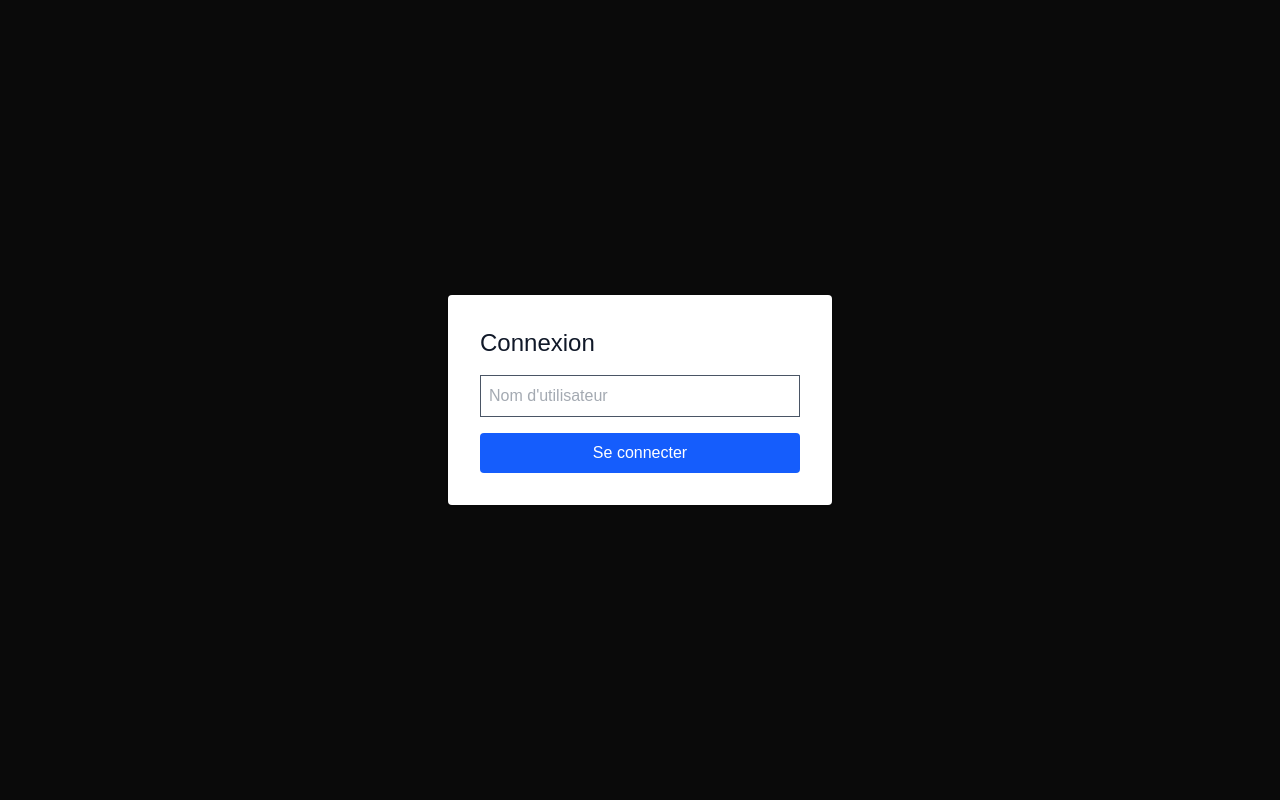
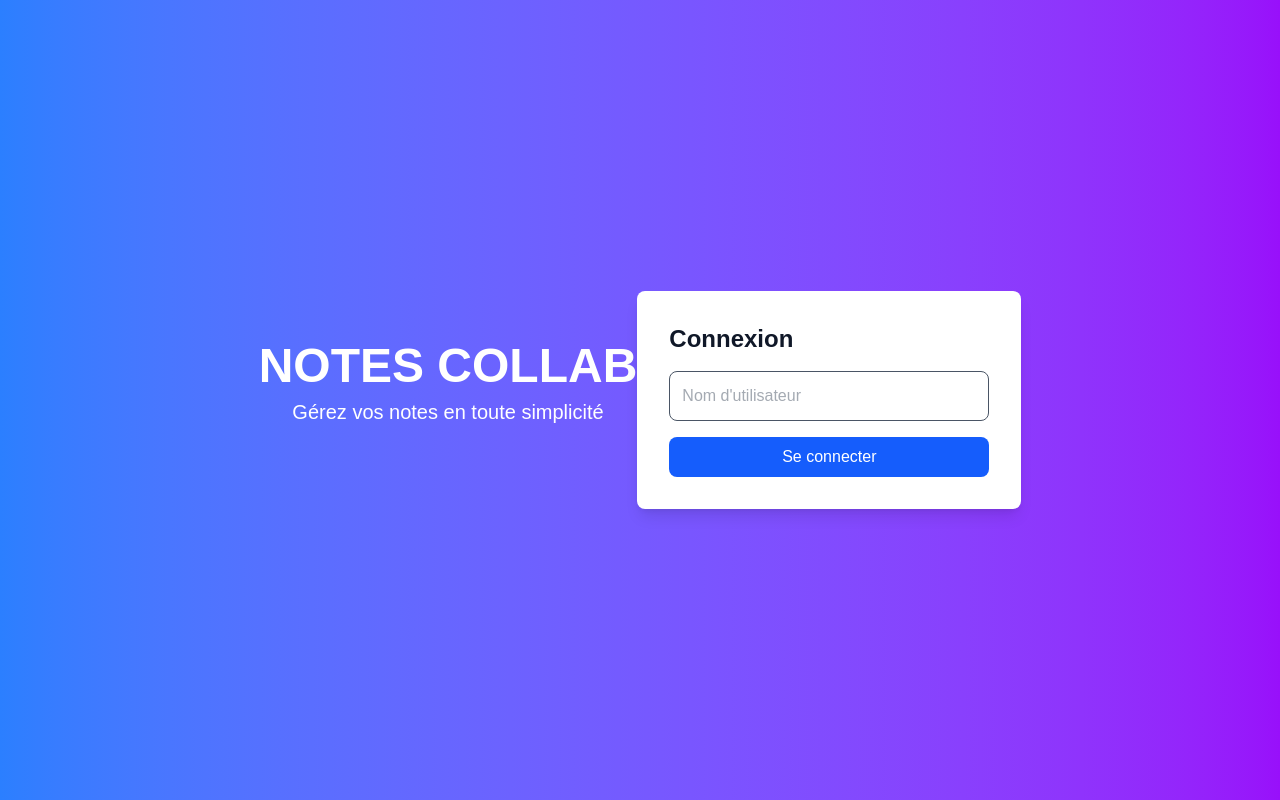
Before and after one commit to primo280/live_code, a Next.js app in the folder frontend-notes-collab/: page / in a window 1280 px wide. Built offline with nearby package versions, Linux system fonts and the light colour scheme.

Commit message:
mise à jour ui

```diff
--- a/frontend-notes-collab/src/app/notes/page.tsx
+++ b/frontend-notes-collab/src/app/notes/page.tsx
@@ -1,4 +1,4 @@
-'use client';
+"use client";
 
 import { useEffect, useState } from 'react';
 import { useUserStore } from '../../store/userStore';
@@ -15,12 +15,18 @@ export default function NotesPage() {
   const [title, setTitle] = useState('');
   const [tags, setTags] = useState('');
   const [noteToDelete, setNoteToDelete] = useState<string | null>(null);
-
+  const [isLoading, setIsLoading] = useState(false); // State to manage loading
   const router = useRouter();
 
   useEffect(() => {
     if (!username) return router.push('/');
-    api.get('/notes').then((res) => setNotes(res.data));
+    setIsLoading(true);
+    api.get('/notes')
+      .then((res) => {
+        setNotes(res.data);
+        setIsLoading(false); // Stop loading after the data is fetched
+      })
+      .catch(() => setIsLoading(false));
   }, [username]);
 
   const handleCreateNote = async () => {
@@ -30,6 +36,7 @@ export default function NotesPage() {
     }
 
     try {
+      setIsLoading(true);
       const res = await api.post('/notes', {
         title,
         content: '',
@@ -43,21 +50,22 @@ export default function NotesPage() {
       router.push(`/notes/${res.data._id}`);
     } catch (error) {
       console.error('Erreur création note:', error);
+    } finally {
+      setIsLoading(false);
     }
   };
 
   const handleDeleteNote = async (noteId: string) => {
     try {
-      const res = await api.delete(`/notes/${noteId}`);
+      setIsLoading(true);
+      await api.delete(`/notes/${noteId}`);
       setNotes(notes.filter((note) => note._id !== noteId));
-      setNoteToDelete(null); // Ferme le modal
+      setNoteToDelete(null); // Close the modal
     } catch (error: any) {
-      if (error.response) {
-        console.error('Erreur lors de la suppression de la note:', error.response.data);
-      } else {
-        console.error('Erreur inconnue:', error);
-      }
+      console.error('Erreur lors de la suppression de la note:', error.response?.data || error);
       alert("Échec de la suppression. Voir console.");
+    } finally {
+      setIsLoading(false);
     }
   };
 
@@ -69,10 +77,10 @@ export default function NotesPage() {
     <div className="p-6 max-w-7xl mx-auto">
       {/* Header */}
       <div className="flex flex-col sm:flex-row justify-between items-center mb-6 gap-4">
-        <h1 className="text-2xl font-bold text-gray-800">📝 Mes Notes</h1>
+        <h1 className="text-4xl font-bold text-gray-800">📝 Mes Notes</h1>
         <button
           onClick={() => setShowModal(true)}
-          className="bg-blue-600 text-white px-6 py-2 rounded-xl shadow hover:bg-blue-700 transition"
+          className="bg-blue-600 text-white px-6 py-2 rounded-xl shadow-lg hover:bg-blue-700 transition duration-300 ease-in-out"
         >
           + Nouvelle note
         </button>
@@ -83,7 +91,7 @@ export default function NotesPage() {
         <input
           type="text"
           placeholder="🔍 Rechercher une note..."
-          className="p-2 w-full md:w-1/2 border border-gray-300 rounded-lg focus:outline-none focus:ring-2 focus:ring-blue-500"
+          className="p-2 w-full md:w-1/2 border border-gray-300 rounded-lg focus:outline-none focus:ring-2 focus:ring-blue-500 transition duration-300"
           onChange={(e) => {
             const q = e.target.value;
             api.get(`/notes/search?q=${q}`).then((res) => {
@@ -98,7 +106,7 @@ export default function NotesPage() {
               setNotes(res.data);
             });
           }}
-          className="p-2 w-full md:w-1/4 border border-gray-300 rounded-lg focus:outline-none"
+          className="p-2 w-full md:w-1/4 border border-gray-300 rounded-lg focus:outline-none transition duration-300"
         >
           <option value="createdAt">📅 Trier par création</option>
           <option value="updatedAt">✏️ Trier par modification</option>
@@ -106,20 +114,18 @@ export default function NotesPage() {
         <input
           type="text"
           placeholder="🏷️ Filtrer par tag..."
-          className="p-2 w-full md:w-1/4 border border-gray-300 rounded-lg"
+          className="p-2 w-full md:w-1/4 border border-gray-300 rounded-lg transition duration-300"
           onChange={(e) => setFilter(e.target.value)}
         />
       </div>
 
- <div className="p-6 max-w-7xl mx-auto relative border-gray-900">
       <Notification />
-      {/* ... ton code existant ... */}
-    </div>
-
 
       {/* Notes List */}
       <div className="grid grid-cols-1 sm:grid-cols-2 lg:grid-cols-3 gap-6">
-        {filtered && filtered.length > 0 ? (
+        {isLoading ? (
+          <div className="text-center text-gray-500">Chargement...</div>
+        ) : filtered && filtered.length > 0 ? (
           filtered.map((note) => (
             <div
               key={note._id}
@@ -142,14 +148,13 @@ export default function NotesPage() {
                 {note.tags.map((tag, index) => (
                   <span
                     key={index}
-                    className="px-2 py-1 text-xs font-medium text-blue-700 bg-blue-100 rounded-full"
+                    className="px-2 py-1 text-xs font-medium text-blue-700 bg-blue-100 rounded-full transition duration-300 ease-in-out hover:bg-blue-200"
                   >
                     #{tag}
                   </span>
                 ))}
               </div>
               <div className="mt-3 flex justify-between items-center text-gray-400 text-xs">
-
                 <span>{new Date(note.createdAt).toLocaleDateString()}</span>
               </div>
             </div>
@@ -162,10 +167,8 @@ export default function NotesPage() {
       {/* Modal de création */}
       {showModal && (
         <div className="fixed inset-0 bg-black bg-opacity-40 flex justify-center items-center z-50">
-          <div className="bg-white p-6 rounded-xl shadow-xl w-full max-w-md">
-            <h2 className="text-xl font-semibold mb-4 text-gray-800">
-              ✨ Nouvelle note
-            </h2>
+          <div className="bg-white p-6 rounded-xl shadow-xl w-full max-w-md transition duration-300 ease-in-out">
+            <h2 className="text-xl font-semibold mb-4 text-gray-800">✨ Nouvelle note</h2>
             <input
               type="text"
               placeholder="Titre de la note"
@@ -183,13 +186,13 @@ export default function NotesPage() {
             <div className="flex justify-end gap-3">
               <button
                 onClick={() => setShowModal(false)}
-                className="px-4 py-2 border rounded-lg text-gray-700 hover:bg-gray-100"
+                className="px-4 py-2 border rounded-lg text-gray-700 hover:bg-gray-100 transition duration-300"
               >
                 Annuler
               </button>
               <button
                 onClick={handleCreateNote}
-                className="px-4 py-2 bg-blue-600 text-white rounded-lg hover:bg-blue-700"
+                className="px-4 py-2 bg-blue-600 text-white rounded-lg hover:bg-blue-700 transition duration-300"
               >
                 Créer
               </button>
@@ -212,7 +215,7 @@ export default function NotesPage() {
                 Annuler
               </button>
               <button
-                className="px-4 py-2 bg-red-600 text-white rounded-lg hover:bg-red-700"
+                className="px-4 py-2 bg-red-600 text-white rounded-lg hover:bg-red-700 transition duration-300"
                 onClick={() => handleDeleteNote(noteToDelete)}
               >
                 Supprimer
--- a/frontend-notes-collab/src/app/page.tsx
+++ b/frontend-notes-collab/src/app/page.tsx
@@ -16,11 +16,22 @@ export default function LoginPage() {
   };
 
   return (
-    <main className="h-screen flex items-center justify-center">
-      <form onSubmit={handleLogin} className="bg-white p-8 rounded shadow w-96">
-        <h1 className="text-2xl mb-4 text-gray-900">Connexion</h1>
-        <input name="username" className="border p-2 w-full mb-4 text-gray-600" placeholder="Nom d'utilisateur" required />
-        <button className="bg-blue-600 text-white w-full py-2 rounded">Se connecter</button>
+    <main className="h-screen flex items-center justify-center bg-gradient-to-r from-blue-500 to-purple-600 px-4 sm:px-8">
+      <div className="text-center mb-8">
+        <h1 className="text-4xl sm:text-5xl font-bold text-white">NOTES COLLAB</h1>
+        <p className="text-lg sm:text-xl text-white mt-2">Gérez vos notes en toute simplicité</p>
+      </div>
+      <form onSubmit={handleLogin} className="bg-white p-6 sm:p-8 rounded-lg shadow-lg w-full sm:w-96 max-w-sm">
+        <h2 className="text-2xl mb-4 text-gray-900 font-semibold">Connexion</h2>
+        <input
+          name="username"
+          className="border p-3 w-full mb-4 text-gray-600 rounded-lg focus:outline-none focus:ring-2 focus:ring-blue-500"
+          placeholder="Nom d'utilisateur"
+          required
+        />
+        <button className="bg-blue-600 text-white w-full py-2 rounded-lg hover:bg-blue-700 transition duration-300">
+          Se connecter
+        </button>
       </form>
     </main>
   );
```
